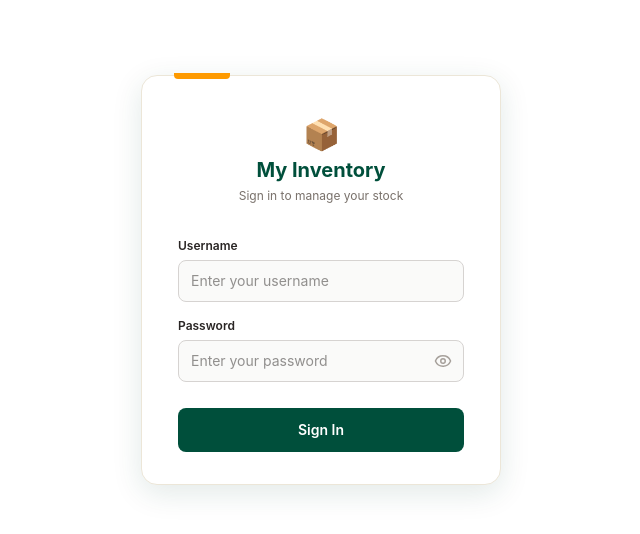
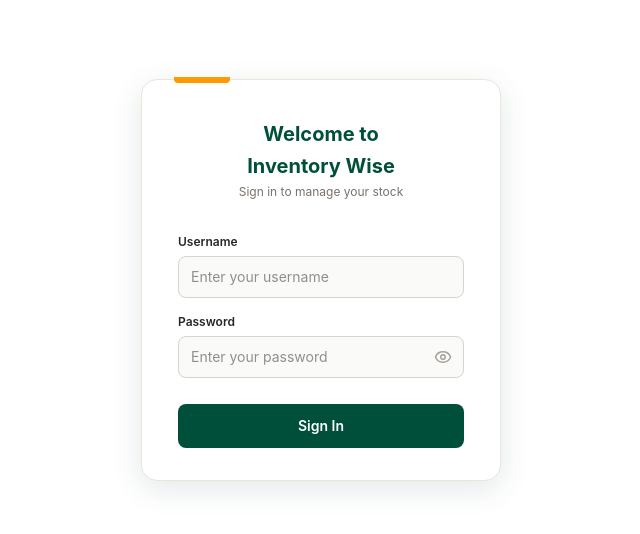
Before and after one commit to RCempron/pevn-inventory-system, a Vue app in the folder frontend/: page /login in a window 1280 px wide. Shown: the top 534 px of the page, without its empty margins (319-959 px from the left). Built offline with nearby package versions, Linux system fonts and the light colour scheme; no server answers.

Commit message:
Change inventory name

```diff
--- a/frontend/src/components/LoginForm.vue
+++ b/frontend/src/components/LoginForm.vue
@@ -43,8 +43,8 @@ async function login() {
       <!-- Top accent tab -->
       <div class="absolute -top-[3px] left-8 w-14 h-1.5 bg-amber-500 rounded-b"></div>
 
-      <div class="text-3xl text-center mb-1">📦</div>
-      <h1 class="text-center text-xl font-bold text-emerald-900 mb-1">My Inventory</h1>
+      <h1 class="text-center text-xl font-bold text-emerald-900 mb-1">Welcome to</h1>
+      <h1 class="text-center text-xl font-bold text-emerald-900 mb-1">Inventory Wise</h1>
       <p class="text-center text-xs text-stone-500 mb-6">Sign in to manage your stock</p>
 
       <form @submit.prevent="login" class="flex flex-col gap-1.5">
```
